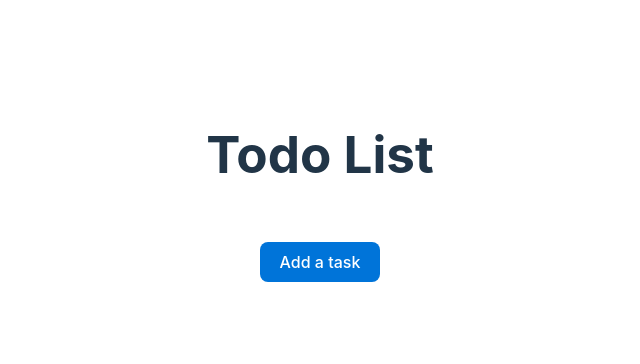
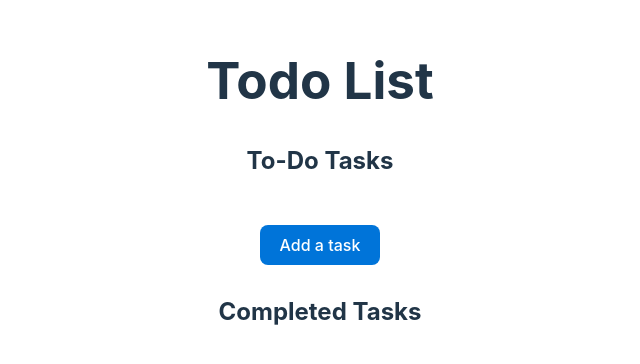
Before and after one commit to Hugo-Blois/toDoList-ReactApp, a React (Vite) app in the folder toDoList-ReactApp/: page / in a window 1280 px wide. Shown: the part 208-572 px from the top of the page, without its empty margins (320-960 px from the left). Built offline with nearby package versions, Linux system fonts and the light colour scheme.

Commit message:
completed tasks section

```diff
--- a/toDoList-ReactApp/src/App.tsx
+++ b/toDoList-ReactApp/src/App.tsx
@@ -60,7 +60,10 @@ function App() {
   return (
     <div className="App">
       <h1>Todo List</h1>
-      <List items={itemList} onDelete={deleteTache} onEdit={editTache} onToggleDone={toggleDone}/>
+
+      <div className="task-section">
+        <h2>To-Do Tasks</h2>
+        <List items={itemList.filter((item) => !item.done)} onDelete={deleteTache} onEdit={editTache} onToggleDone={toggleDone}/>
         {
         addTask === true ?
           <div className='add-task'>
@@ -81,6 +84,11 @@ function App() {
           <Button label='Add a task' onClick={() => setAddTask(true)} children={undefined}/>
         }
       </div>
+      <div className="completed-task-section">
+        <h2>Completed Tasks</h2>
+        <List items={itemList.filter((item) => item.done)} onDelete={deleteTache} onEdit={editTache} onToggleDone={toggleDone} />
+      </div>
+    </div>
   );
 }
 
```
Lines whose indentation alone changed are shown as unchanged.
